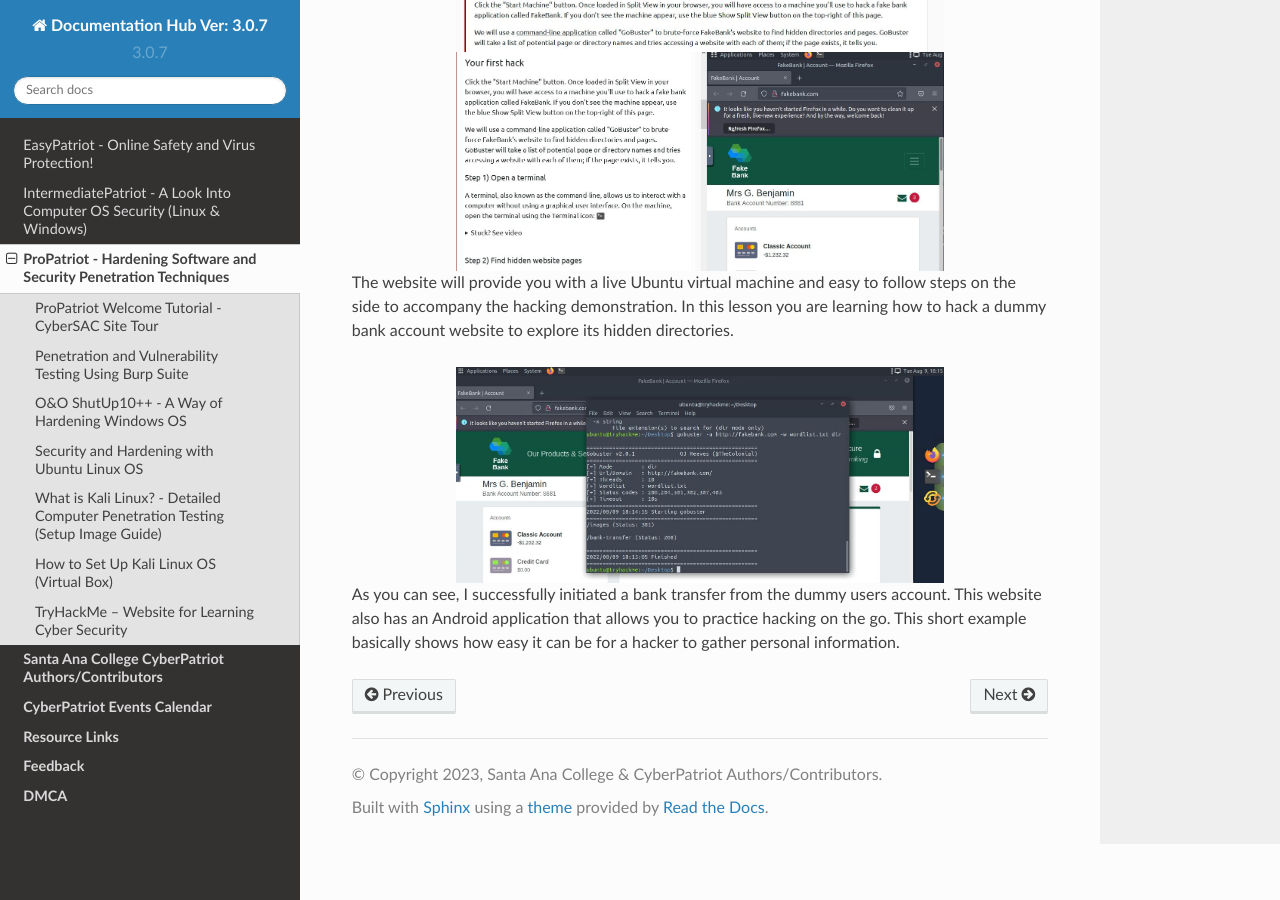
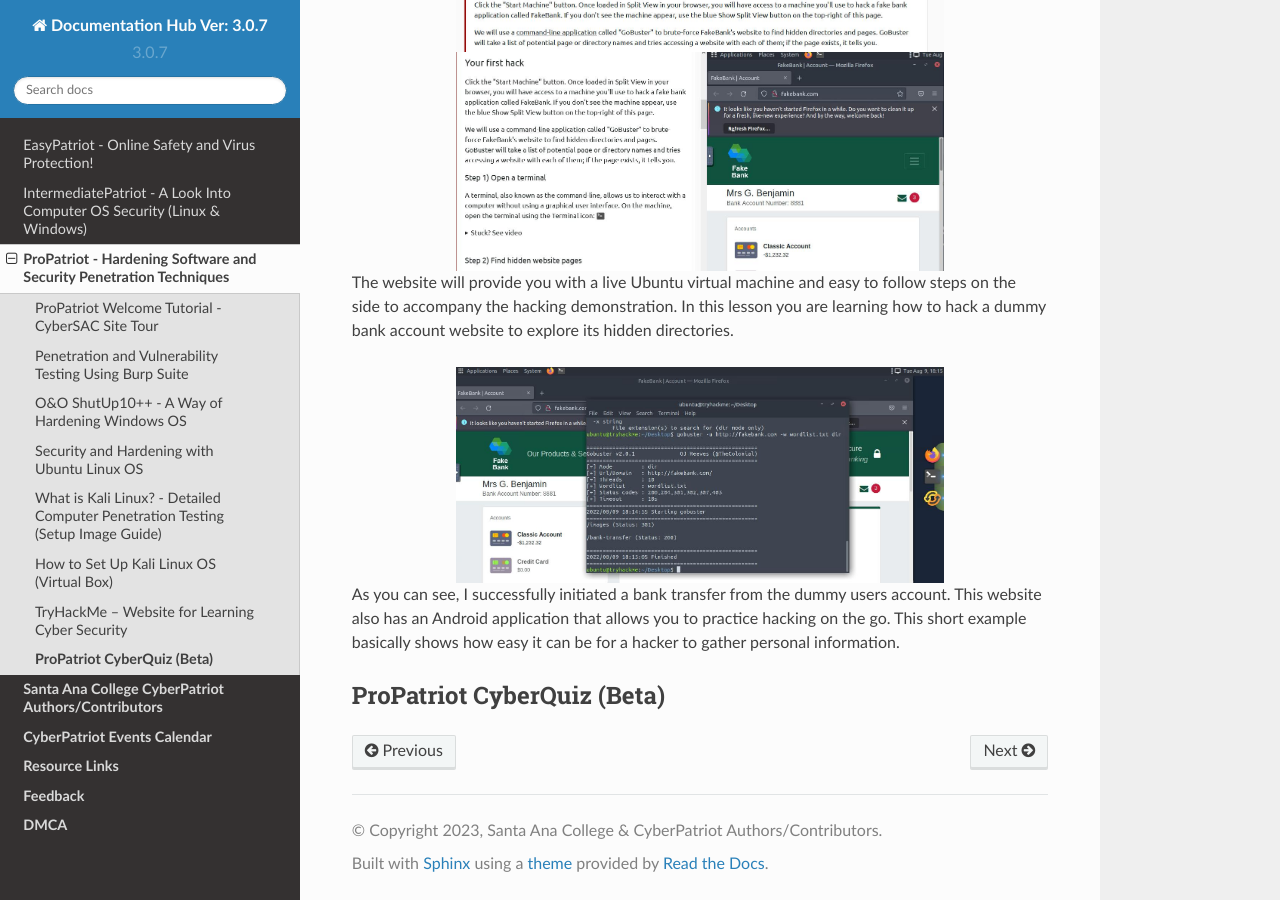
Before and after one commit to natt96z/cybersac, a Sphinx documentation site: the page built from docs/source/HardExpertCyberSAC.rst, in a window 1280 px wide and 900 px high, scrolled down 19461 px. Built offline with Sphinx 7.4.7 and the Read the Docs theme 2.0.0, drawn with Linux system fonts in a browser that asks for light colours; pages that are not in the unit, such as notebooks, are missing from menus; a script that is not in the unit is left out.

Commit message:
Update HardExpertCyberSAC.rst

```diff
--- a/docs/source/HardExpertCyberSAC.rst
+++ b/docs/source/HardExpertCyberSAC.rst
@@ -394,6 +394,10 @@
 
 As you can see, I successfully initiated a bank transfer from the dummy users account. This website also has an Android application that allows you to practice hacking on the go.  This short example basically shows how easy it can be for a hacker to gather personal information.
 
+
+**ProPatriot CyberQuiz (Beta)**
+~~~~~~~~~~~~~~~~~~~~~~~~~~~~~~~~~~~~~~~~~
+
 .. raw:: html
 
    <div class="involveme_embed" data-project="new-project-e48d"><script src="https://cybersac.involve.me/embed"></script></div>
```
